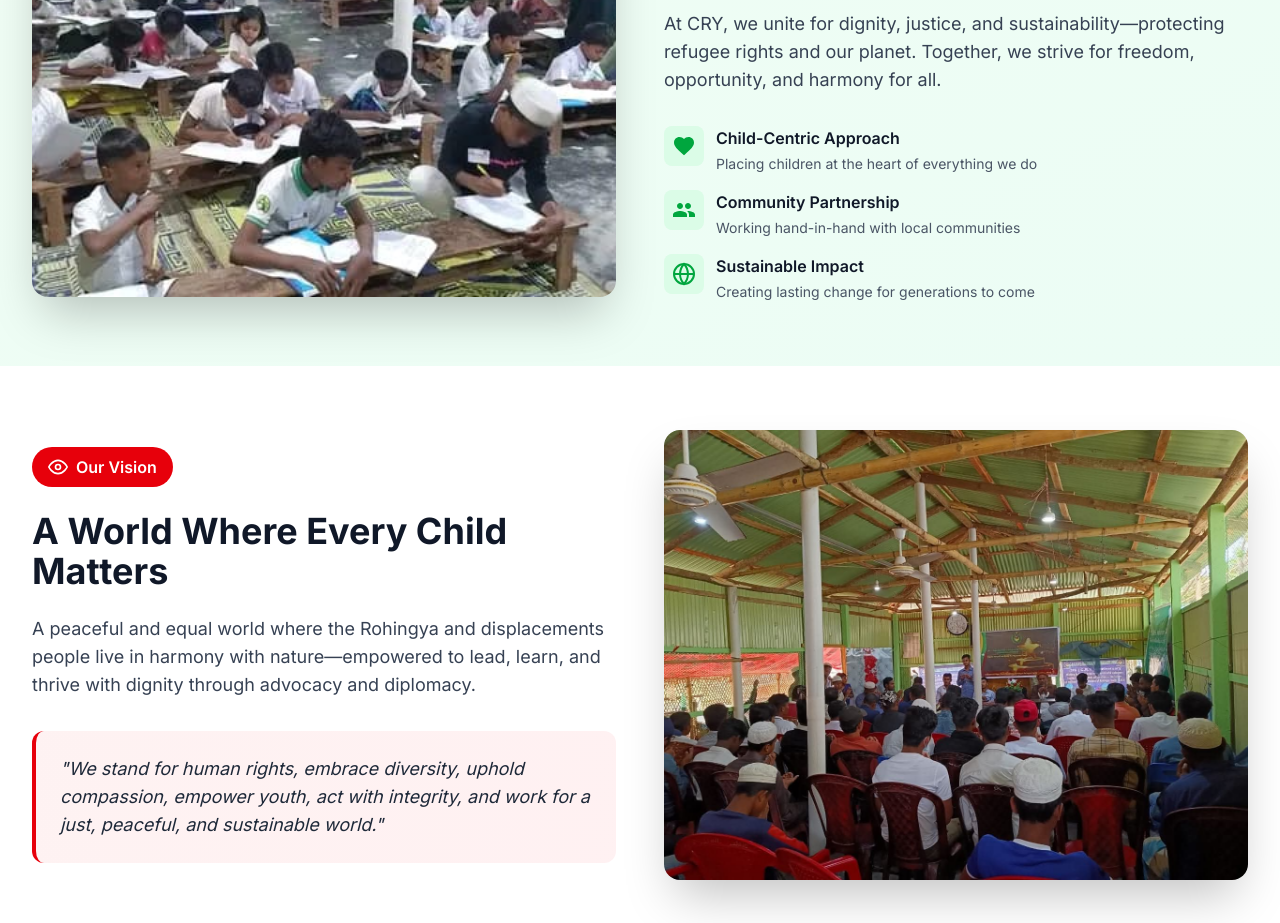
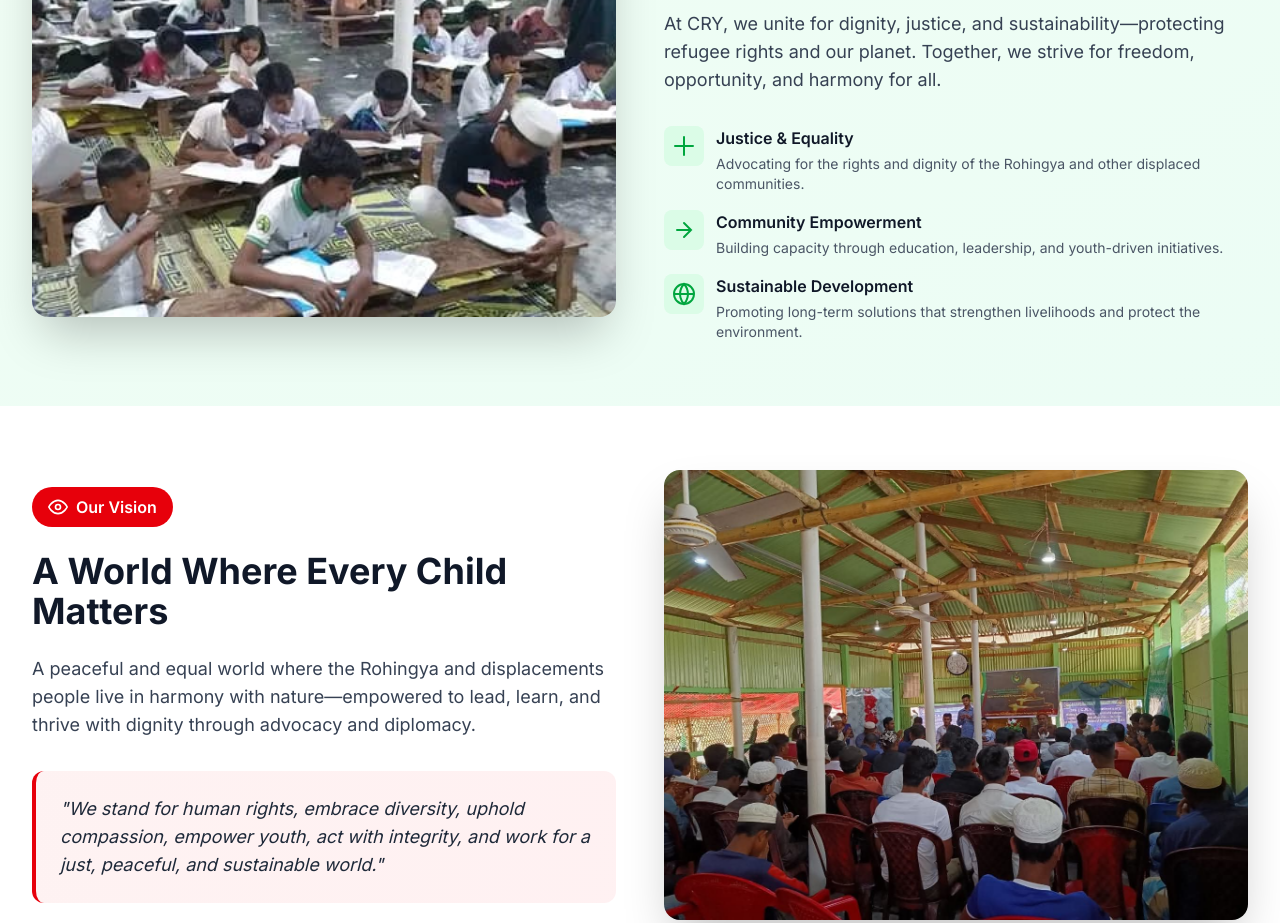
Before and after one commit to Mustakahmmed-dev/cry-org, a Next.js app: page /who-we-are in a window 1280 px wide. Shown: the part 1480-2403 px from the top of the page. Built offline with nearby package versions, Linux system fonts and the light colour scheme.

Commit message:
Who we are poage ahs been comletely done:

```diff
--- a/src/components/ui/WhoWeAre.jsx
+++ b/src/components/ui/WhoWeAre.jsx
@@ -125,29 +125,39 @@ const WhoWeAre = () => {
                   At CRY, we unite for dignity, justice, and sustainability—protecting refugee rights and our planet. Together, we strive for freedom, opportunity, and harmony for all.
                 </p>
               </div>
+              {/* Centrics */}
               <div className="mt-8 grid grid-cols-1 gap-4">
+                {/* Justice & Equality */}
                 <div className="flex items-start gap-3">
                   <div className="bg-green-100 p-2 rounded-lg">
-                    <svg className="w-6 h-6 text-green-600" fill="currentColor" viewBox="0 0 24 24">
-                      <path d="M12 21.35l-1.45-1.32C5.4 15.36 2 12.28 2 8.5 2 5.42 4.42 3 7.5 3c1.74 0 3.41.81 4.5 2.09C13.09 3.81 14.76 3 16.5 3 19.58 3 22 5.42 22 8.5c0 3.78-3.4 6.86-8.55 11.54L12 21.35z" />
+                    <svg className="w-6 h-6 text-green-600" fill="none" stroke="currentColor" viewBox="0 0 24 24">
+                      <path d="M12 3v18m9-9H3" strokeWidth="2" strokeLinecap="round" />
                     </svg>
                   </div>
                   <div>
-                    <h3 className="font-semibold text-gray-900 mb-1">Child-Centric Approach</h3>
-                    <p className="text-gray-600 text-sm">Placing children at the heart of everything we do</p>
+                    <h3 className="font-semibold text-gray-900 mb-1">Justice & Equality</h3>
+                    <p className="text-gray-600 text-sm">
+                      Advocating for the rights and dignity of the Rohingya and other displaced communities.
+                    </p>
                   </div>
                 </div>
+
+                {/* Community Empowerment */}
                 <div className="flex items-start gap-3">
                   <div className="bg-green-100 p-2 rounded-lg">
-                    <svg className="w-6 h-6 text-green-600" fill="currentColor" viewBox="0 0 24 24">
-                      <path d="M16 11c1.66 0 2.99-1.34 2.99-3S17.66 5 16 5c-1.66 0-3 1.34-3 3s1.34 3 3 3zm-8 0c1.66 0 2.99-1.34 2.99-3S9.66 5 8 5C6.34 5 5 6.34 5 8s1.34 3 3 3zm0 2c-2.33 0-7 1.17-7 3.5V19h14v-2.5c0-2.33-4.67-3.5-7-3.5zm8 0c-.29 0-.62.02-.97.05 1.16.84 1.97 1.97 1.97 3.45V19h6v-2.5c0-2.33-4.67-3.5-7-3.5z" />
+                    <svg className="w-6 h-6 text-green-600" fill="none" stroke="currentColor" viewBox="0 0 24 24">
+                      <path d="M5 12h14M12 5l7 7-7 7" strokeWidth="2" strokeLinecap="round" />
                     </svg>
                   </div>
                   <div>
-                    <h3 className="font-semibold text-gray-900 mb-1">Community Partnership</h3>
-                    <p className="text-gray-600 text-sm">Working hand-in-hand with local communities</p>
+                    <h3 className="font-semibold text-gray-900 mb-1">Community Empowerment</h3>
+                    <p className="text-gray-600 text-sm">
+                      Building capacity through education, leadership, and youth-driven initiatives.
+                    </p>
                   </div>
                 </div>
+
+                {/* Sustainable Development */}
                 <div className="flex items-start gap-3">
                   <div className="bg-green-100 p-2 rounded-lg">
                     <svg className="w-6 h-6 text-green-600" fill="none" stroke="currentColor" viewBox="0 0 24 24">
@@ -156,11 +166,14 @@ const WhoWeAre = () => {
                     </svg>
                   </div>
                   <div>
-                    <h3 className="font-semibold text-gray-900 mb-1">Sustainable Impact</h3>
-                    <p className="text-gray-600 text-sm">Creating lasting change for generations to come</p>
+                    <h3 className="font-semibold text-gray-900 mb-1">Sustainable Development</h3>
+                    <p className="text-gray-600 text-sm">
+                      Promoting long-term solutions that strengthen livelihoods and protect the environment.
+                    </p>
                   </div>
                 </div>
               </div>
+
             </div>
           </div>
         </div>
```
